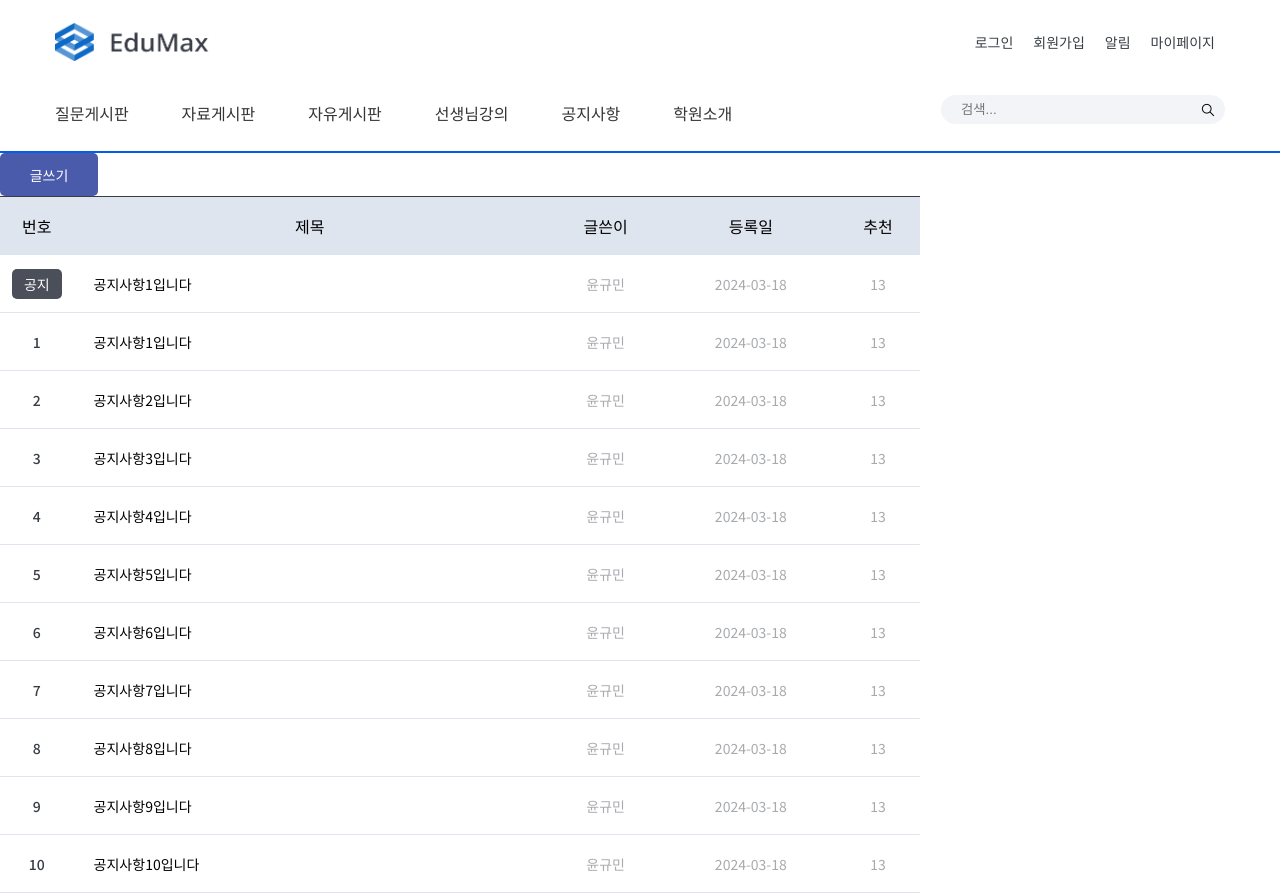
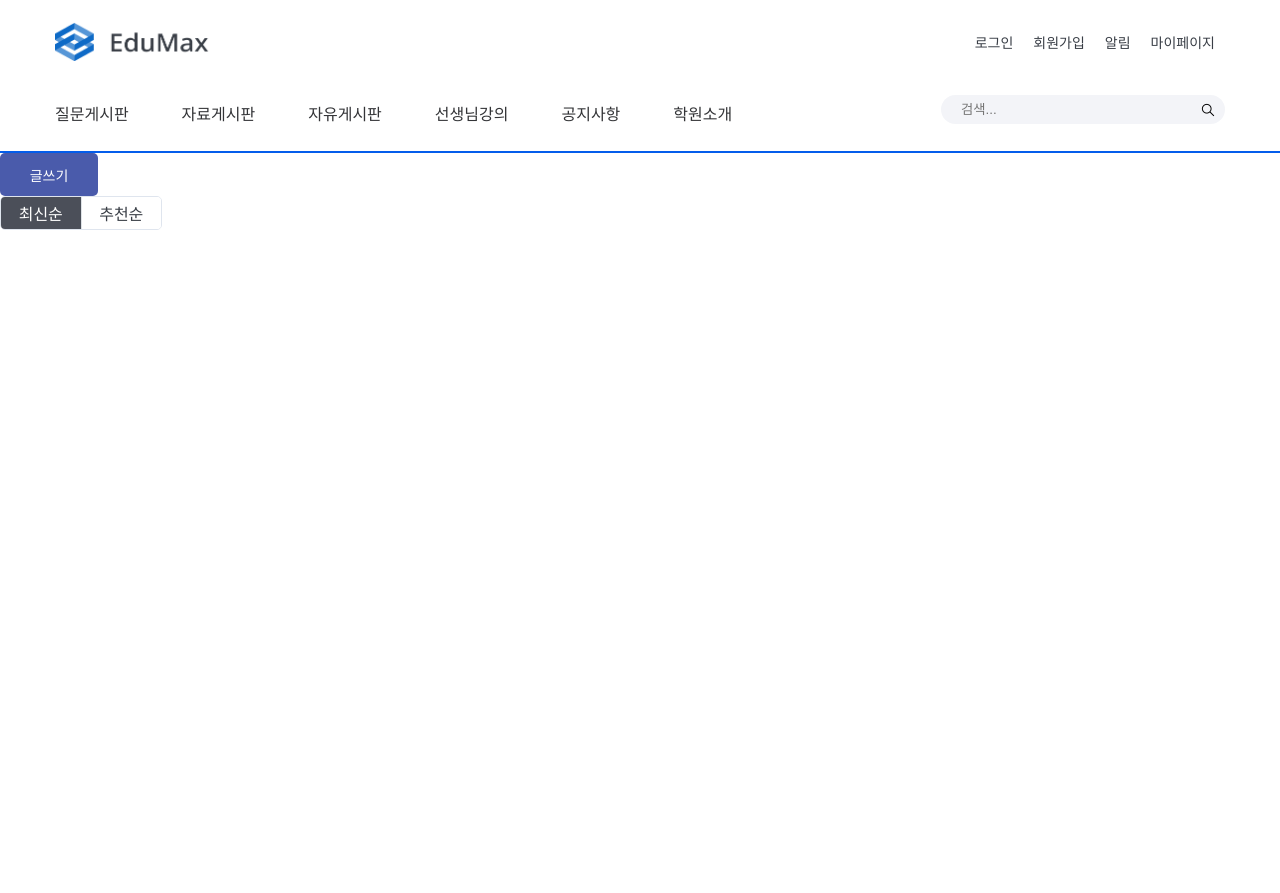
Before and after one commit to kbs1115/EduMax-front, a React (Create React App) app: page /post/question in a window 1280 px wide. After the commit the page ends 800 px from the top, so only its background shows below. Built offline with nearby package versions, Linux system fonts and the light colour scheme.

Commit message:
[feat] add PostOrder component

```diff
--- /dev/null
+++ b/src/components/PostOrder.js
@@ -0,0 +1,44 @@
+import React, { useState } from 'react';
+import styled from 'styled-components';
+import Typography from './Typography';
+
+const ToggleContainer = styled.div`
+  display: flex;
+  width: 160px;
+  height: 32px;
+  border: 1px solid #DFE5EE;
+  border-radius: 5px;
+  overflow: hidden;
+`;
+
+const Section = styled.div`
+  flex: 1;
+  display: flex;
+  align-items: center;
+  justify-content: center;
+  background-color: ${props => props.selected ? '#4B4F59' : '#FFFFFF'};
+  color: ${props => props.selected ? 'white' : '#393E46'};
+  transition: background-color 0.3s ease;
+  cursor: pointer;
+
+  &:first-child {
+    border-right: 1px solid #dee2e6;
+  }
+`;
+
+const PostOrder = () => {
+  const [isSelected, setIsSelected] = useState(true); // true for left side selected
+
+  return (
+    <ToggleContainer>
+      <Section selected={isSelected} onClick={() => setIsSelected(true)}>
+        <Typography color={isSelected ? 'white' : '#393E46'} size='body_sub_title'>최신순</Typography>
+      </Section>
+      <Section selected={!isSelected} onClick={() => setIsSelected(false)}>
+        <Typography color={!isSelected ? 'white' : '#393E46'} size='body_sub_title'>추천순</Typography>
+      </Section>
+    </ToggleContainer>
+  );
+};
+
+export default PostOrder;
--- a/src/pages/QuestionBoard.js
+++ b/src/pages/QuestionBoard.js
@@ -2,6 +2,7 @@ import React from "react";
 import SideBar from "../components/SideBar";
 import PostListButton from "../components/buttons/PostListButton";
 import PostTable from "../components/PostTable";
+import PostOrder from "../components/PostOrder";
 
 function QuestionBoard() {
   return (
@@ -15,7 +16,7 @@ function QuestionBoard() {
    >
     글쓰기
    </PostListButton>
-   <PostTable></PostTable>
+   <PostOrder />
   </>
   );
 }
```
